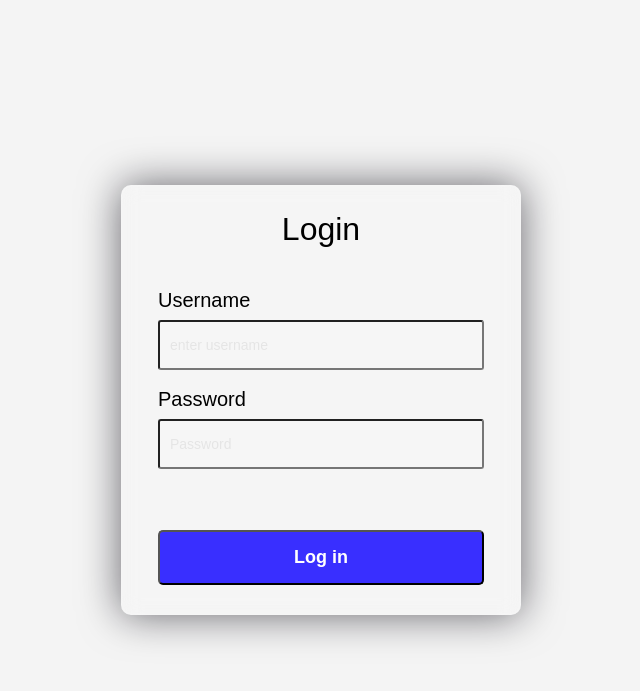
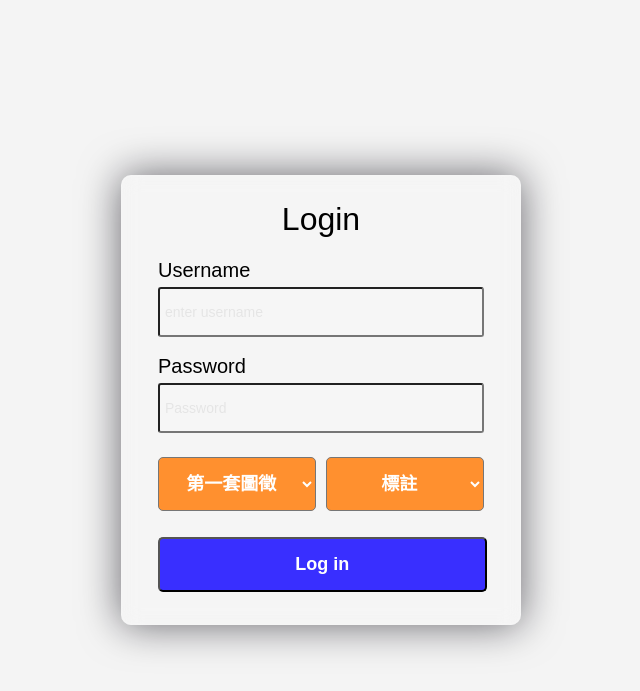
Before and after one commit to chanyu020816/Map-Annotations-Tool-Website0-NoDB, a Flask app: page / in a window 1280 px wide. Shown: the top 691 px of the page, without its empty margins (319-959 px from the left). Run offline with Flask 3, Linux system fonts and the light colour scheme.

Commit message:
add set selecter when login

```diff
--- a/static/style.css
+++ b/static/style.css
@@ -699,7 +699,7 @@ nav {
 }
 
 form{
-    height: 430px;
+    height: 450px;
     width: 400px;
     background-color: rgba(255,255,255,0.13);
     position: absolute;
@@ -721,11 +721,23 @@ form h3{
 }
 #username_label{
     display: block;
+    margin-top: -20px;
+    font-size: 20px;
+    font-weight: 500;
+}
+#password_label{
+    display: block;
     margin-top: 0px;
     font-size: 20px;
     font-weight: 500;
 }
-#password_label{
+#set_label{
+    display: block;
+    margin-top: 0px;
+    font-size: 20px;
+    font-weight: 500;
+}
+#mode_label{
     display: block;
     margin-top: 0px;
     font-size: 20px;
@@ -737,8 +749,8 @@ input{
     width: 100%;
     background-color: rgba(255,255,255,0.07);
     border-radius: 3px;
-    padding: 0 10px;
-    margin-top: 8px;
+    padding: 0 5px;
+    margin-top: 5px;
     font-size: 14px;
     font-weight: 300;
 }
@@ -746,9 +758,46 @@ input{
     color: #e5e5e5;
 }
 
+#login-set{
+    top: 280px;
+    width: 40%;
+    position: absolute;
+    background-color: #ff902f;
+    color: #ffffff;
+    padding: 15px 0;
+    font-size: 18px;
+    font-weight: 600;
+    border-radius: 5px;
+    text-align: center;
+    cursor: pointer;
+}
+#login-mode{
+    top: 280px;
+    left: 203px;
+    width: 40%;
+    position: absolute;
+    background-color: #ff902f;
+    color: #ffffff;
+    padding: 15px 0;
+    font-size: 18px;
+    font-weight: 600;
+    border-radius: 5px;
+    text-align: center;
+    cursor: pointer;
+}
+#login-set:hover {
+    background-color: #efc483;
+    color: #ffffff;
+}
+#login-mode:hover {
+    background-color: #efc483;
+    color: #ffffff;
+}
+
 #submit_button{
-    margin-top: 25px;
-    width: 100%;
+    top: 360px;
+    width: 83%;
+    position: absolute;
     background-color: #392fff;
     color: #ffffff;
     padding: 15px 0;
@@ -756,6 +805,10 @@ input{
     font-weight: 600;
     border-radius: 5px;
     cursor: pointer;
+}
+#submit_button:hover {
+    background-color: #008CBA;
+    color: #ffffff;
 }
 .background{
     width: 430px;
--- a/templates/index.html
+++ b/templates/index.html
@@ -23,6 +23,15 @@
                     <br/>
                     <label for="password" id="password_label">Password</label>
                     <input type="password" placeholder="Password" id="password">
+                    <br/>
+                    <select id="login-set">
+                        <option value=1>第一套圖徵</option>
+                        <option value=2>第二套圖徵</option>
+                    </select>
+                    <select id="login-mode">
+                        <option value="annotate">標註</option>
+                        <option value="modify">修改</option>
+                    </select>
                     <br/>
                     <div id="login-status"></div>
                     <br/>
@@ -60,9 +69,9 @@
         <nav aria-label="Page navigation">
 
             <!-- 第一个按钮，点击后显示上面的内容 -->
-            <button id="firstSetBtn" style="border: 3px solid red">第一套圖徵</button>
+            <!-- <button id="firstSetBtn" style="border: 3px solid red">第一套圖徵</button> -->
             <!-- 第二个按钮，点击后显示另一套内容 -->
-            <button id="secondSetBtn">第二套圖徵</button>
+            <!-- <button id="secondSetBtn">第二套圖徵</button> -->
             <ul class="pagination" id="pagination1_1">
                 <li class="ptype active" data-ptype="1" id="class1ptype">
                     <a class="ptypeBtn" data-ptype="1" href="#" style="display: inline-block;">
```
Also changed, not shown: static/script.js (+65 -7 lines).
